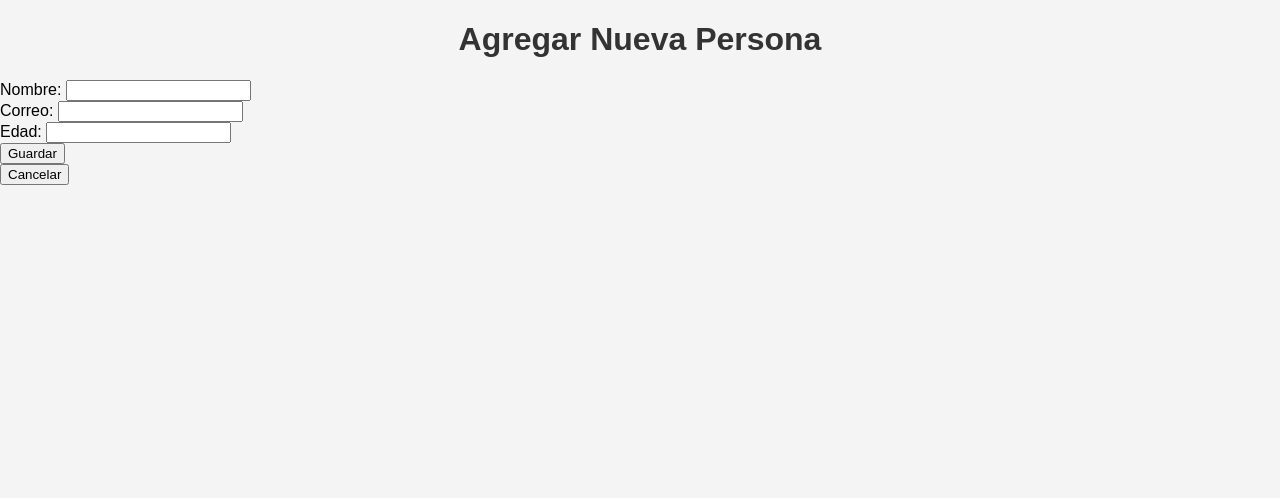
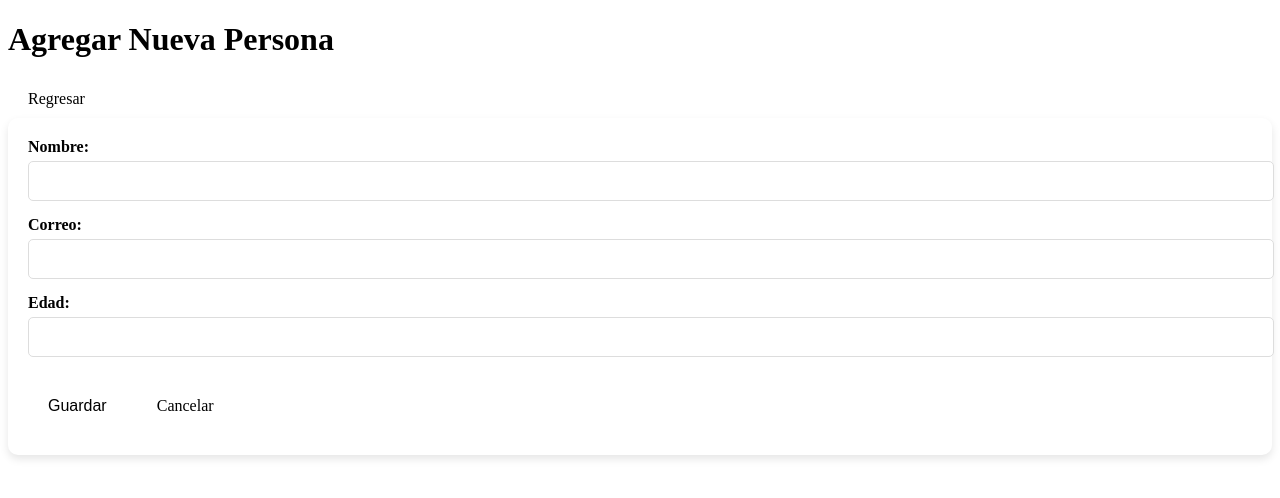
Before and after one commit to LuisNuncira/ExamenBD, a PHP site: page /crear.php in a window 1280 px wide. Shown: the top 498 px of the page. Run offline with PHP 8.4, Linux system fonts and the light colour scheme.

Commit message:
ULTIMA ACTUALIZACION

```diff
--- a/crear.php
+++ b/crear.php
@@ -19,22 +19,33 @@ if ($_SERVER['REQUEST_METHOD'] === 'POST') {
 <head>
     <meta charset="UTF-8">
     <title>Agregar Persona</title>
-    <link rel="stylesheet" href="css/styles.css">
+    <link rel="stylesheet" href="css/stylec.css">
 </head>
 <body>
+    <div class="container">
+        <header class="header">
             <h1>Agregar Nueva Persona</h1>
-    <form method="POST">
+            <a href="index.php" class="btn-back">Regresar</a>
+        </header>
+
+        <form method="POST" class="form">
+            <div class="form-group">
                 <label for="nombre">Nombre:</label>
                 <input type="text" id="nombre" name="nombre" required>
-        <br>
+            </div>
+            <div class="form-group">
                 <label for="correo">Correo:</label>
                 <input type="email" id="correo" name="correo" required>
-        <br>
+            </div>
+            <div class="form-group">
                 <label for="edad">Edad:</label>
                 <input type="number" id="edad" name="edad" required>
-        <br>
-        <button type="submit">Guardar</button>
+            </div>
+            <div class="form-actions">
+                <button type="submit" class="btn-submit">Guardar</button>
+                <a href="index.php" class="btn-cancel">Cancelar</a>
+            </div>
         </form>
-    <a href="index.php"><button>Cancelar</button></a>
+    </div>
 </body>
 </html>
--- /dev/null
+++ b/css/stylec.css
@@ -0,0 +1,84 @@
+.form {
+    background-color: var(--white);
+    padding: 20px;
+    border-radius: 10px;
+    box-shadow: 0 4px 8px rgba(0, 0, 0, 0.1);
+}
+
+.form-group {
+    margin-bottom: 15px;
+}
+
+.form-group label {
+    display: block;
+    margin-bottom: 5px;
+    font-weight: bold;
+    color: var(--primary-color);
+}
+
+.form-group input {
+    width: 100%;
+    padding: 10px;
+    border: 1px solid #ddd;
+    border-radius: 5px;
+    font-size: 16px;
+    transition: border-color 0.3s ease;
+}
+
+.form-group input:focus {
+    border-color: var(--secondary-color);
+    outline: none;
+}
+
+
+.form-actions {
+    display: flex;
+    gap: 10px;
+    margin-top: 20px;
+}
+
+.btn-submit,
+.btn-cancel {
+    padding: 10px 20px;
+    border: none;
+    border-radius: 5px;
+    font-size: 16px;
+    cursor: pointer;
+    transition: background-color 0.3s ease;
+}
+
+.btn-submit {
+    background-color: var(--secondary-color);
+    color: var(--white);
+}
+
+.btn-submit:hover {
+    background-color: var(--primary-color);
+}
+
+.btn-cancel {
+    background-color: var(--error-color);
+    color: var(--white);
+    text-decoration: none;
+    text-align: center;
+    line-height: 38px;
+}
+
+.btn-cancel:hover {
+    background-color: #e53935;
+}
+
+
+.btn-back {
+    display: inline-block;
+    padding: 10px 20px;
+    background-color: var(--warning-color);
+    color: var(--white);
+    text-decoration: none;
+    border-radius: 5px;
+    transition: background-color 0.3s ease;
+}
+
+.btn-back:hover {
+    background-color: #fb8c00;
+}
--- a/css/styles.css
+++ b/css/styles.css
@@ -1,8 +1,10 @@
+
 body {
     font-family: Arial, sans-serif;
-    background-color: #f4f4f4;
+    background-color: var(--background-color);
     margin: 0;
     padding: 0;
+    color: var(--text-color);
 }
 
 .container {
@@ -10,29 +12,50 @@ body {
     max-width: 1200px;
     margin: 20px auto;
     padding: 20px;
-    background-color: #fff;
-    box-shadow: 0 0 10px rgba(0, 0, 0, 0.1);
-    border-radius: 8px;
+    background-color: var(--white);
+    box-shadow: 0 4px 8px rgba(0, 0, 0, 0.1);
+    border-radius: 10px;
 }
 
-h1 {
-    text-align: center;
-    color: #333;
+.header {
+    display: flex;
+    justify-content: space-between;
+    align-items: center;
+    margin-bottom: 20px;
 }
 
+.header h1 {
+    margin: 0;
+    color: var(--primary-color);
+}
+
+
+.summary {
+    background-color: var(--primary-color);
+    color: var(--white);
+    padding: 10px;
+    border-radius: 5px;
+    text-align: center;
+    margin-bottom: 20px;
+}
+
+.summary p {
+    margin: 0;
+    font-size: 1.1em;
+}
 
 .btn-add {
     display: inline-block;
     padding: 10px 20px;
-    background-color: #3d5ef1;
-    color: #fff;
+    background-color: var(--secondary-color);
+    color: var(--white);
     text-decoration: none;
     border-radius: 5px;
-    margin-bottom: 20px;
+    transition: background-color 0.3s ease;
 }
 
 .btn-add:hover {
-    background-color: #006eff;
+    background-color: var(--primary-color);
 }
 
 
@@ -50,14 +73,14 @@ h1 {
 }
 
 .personas-table th {
-    background-color: #d900f1;
-    color: #fff;
+    background-color: var(--primary-color);
+    color: var(--white);
+    font-weight: bold;
 }
 
 .personas-table tr:hover {
-    background-color: #f1f1f1;
+    background-color: rgba(106, 27, 154, 0.1);
 }
-
 
 .actions {
     display: flex;
@@ -70,22 +93,23 @@ h1 {
     text-decoration: none;
     border-radius: 5px;
     font-size: 14px;
+    transition: background-color 0.3s ease;
 }
 
 .btn-edit {
-    background-color: #ffc107;
-    color: #000;
+    background-color: var(--warning-color);
+    color: var(--white);
 }
 
 .btn-edit:hover {
-    background-color: #e0a800;
+    background-color: #fb8c00;
 }
 
 .btn-delete {
-    background-color: #dc3545;
-    color: #fff;
+    background-color: var(--error-color);
+    color: var(--white);
 }
 
 .btn-delete:hover {
-    background-color: #c82333;
+    background-color: #e53935;
 }
```
Also changed, not shown: css/stylee.css (added, +86 -0 lines), editar.php (+18 -7 lines), index.php (+18 -7 lines). Lines whose indentation alone changed are shown as unchanged.
